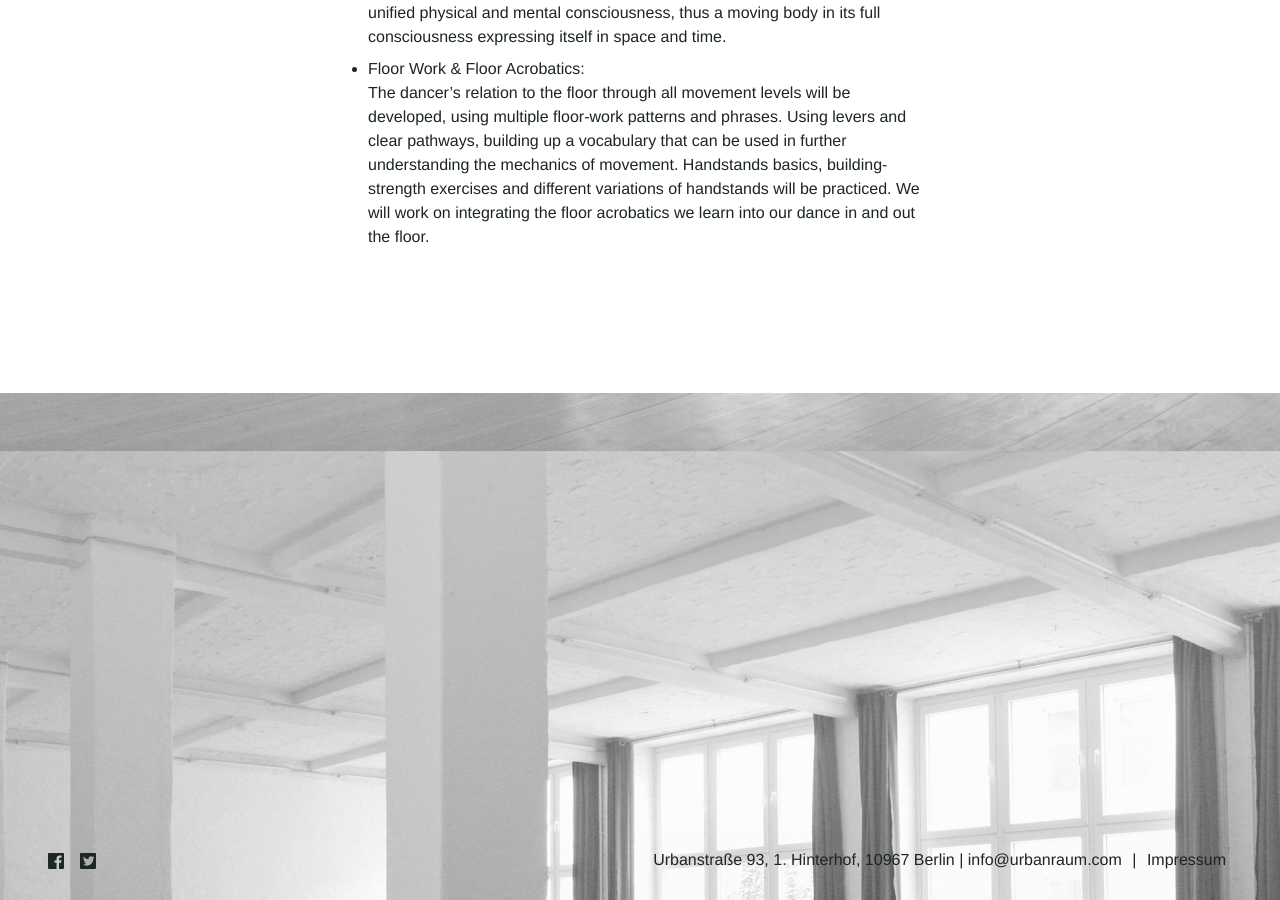
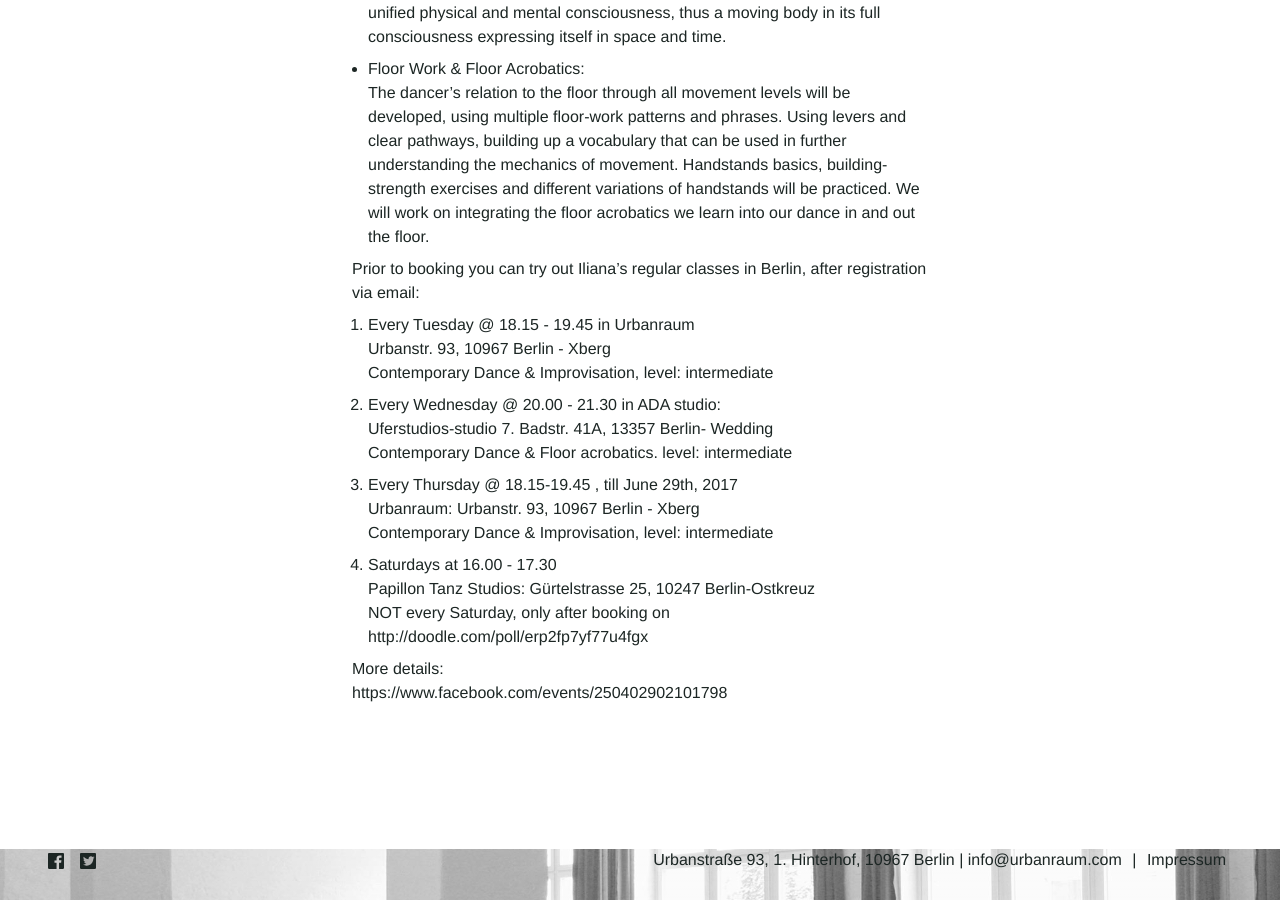
Before and after one commit to Kriesse/urbanraum, a Jekyll site: the page built from _workshops/connection-works-floor-acrobatics.md, in a window 1280 px wide and 900 px high, scrolled down 1526 px. Built offline with Jekyll 4.4.1, drawn with Linux system fonts in a browser that asks for light colours; nearby versions of some CDN libraries.

Commit message:
Update connection-works-floor-acrobatics.md

```diff
--- a/_workshops/connection-works-floor-acrobatics.md
+++ b/_workshops/connection-works-floor-acrobatics.md
@@ -55,6 +55,29 @@ description_en: |
   - Floor Work & Floor Acrobatics:
   The dancer's relation to the floor through all movement levels will be developed, using multiple floor-work patterns and phrases. Using levers and clear pathways, building up a vocabulary that can be used in further understanding the mechanics of movement. Handstands basics, building-strength exercises and different variations of handstands will be practiced. We will work on integrating the floor acrobatics we learn into our dance in and out the floor.
 
+
+  Prior to booking you can try out Iliana's regular classes in Berlin, after registration via email:
+
+  1. Every Tuesday @ 18.15 - 19.45 in Urbanraum
+  Urbanstr. 93, 10967 Berlin - Xberg
+  Contemporary Dance & Improvisation, level: intermediate
+
+  2. Every Wednesday @ 20.00 - 21.30 in ADA studio:
+  Uferstudios-studio 7. Badstr. 41A, 13357 Berlin- Wedding
+  Contemporary Dance & Floor acrobatics. level: intermediate
+
+  3. Every Thursday @ 18.15-19.45 , till June 29th, 2017
+  Urbanraum: Urbanstr. 93, 10967 Berlin - Xberg
+  Contemporary Dance & Improvisation, level: intermediate
+
+  4. Saturdays at 16.00 - 17.30
+  Papillon Tanz Studios: Gürtelstrasse 25, 10247 Berlin-Ostkreuz
+  NOT every Saturday, only after booking on
+  http://doodle.com/poll/erp2fp7yf77u4fgx
+
+  More details:
+  https://www.facebook.com/events/250402902101798
+
 description_de: |
   s. English descritpion
 
```
